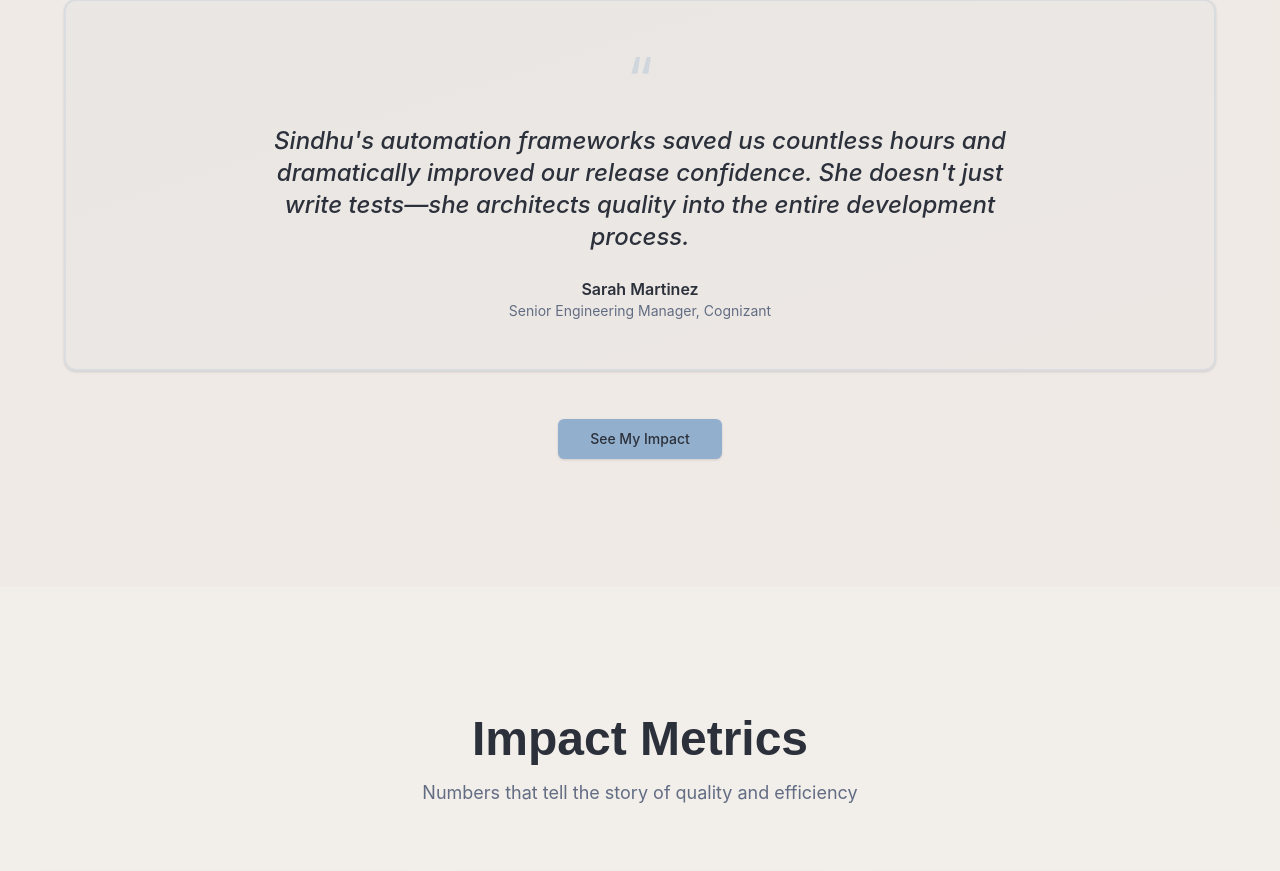
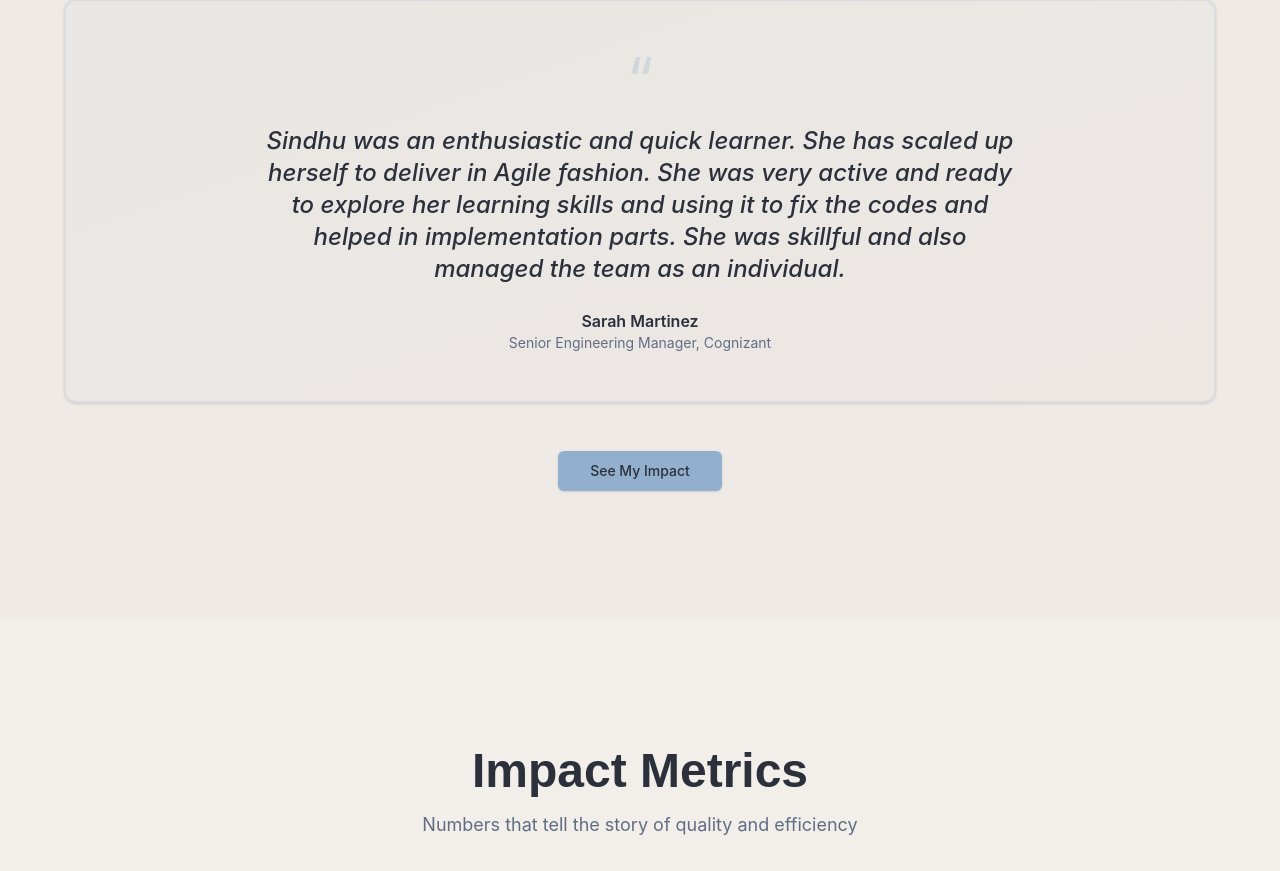
Before and after one commit to sindhusundararajan/sindhusundararajan.github.io, a React (Create React App) app in the folder frontend/: page / in a window 1280 px wide. Shown: the part 8619-9490 px from the top of the page. Built offline with nearby package versions, Linux system fonts and the light colour scheme.

Commit message:
auto-commit for 36fd8140-c0b8-4400-9256-c6ac81d08162

```diff
--- a/frontend/src/components/WhyWorkWithMe.jsx
+++ b/frontend/src/components/WhyWorkWithMe.jsx
@@ -67,9 +67,7 @@ const WhyWorkWithMe = () => {
               <div className="max-w-3xl mx-auto">
                 <div className="text-6xl text-primary/30 mb-4">“</div>
                 <blockquote className="text-xl md:text-2xl font-medium italic mb-6">
-                  Sindhu's automation frameworks saved us countless hours and dramatically
-                  improved our release confidence. She doesn't just write tests—she
-                  architects quality into the entire development process.
+                  Sindhu was an enthusiastic and quick learner. She has scaled up herself to deliver in Agile fashion. She was very active and ready to explore her learning skills and using it to fix the codes and helped in implementation parts. She was skillful and also managed the team as an individual.
                 </blockquote>
                 <div className="flex flex-col items-center">
                   <p className="font-semibold">Sarah Martinez</p>
```
